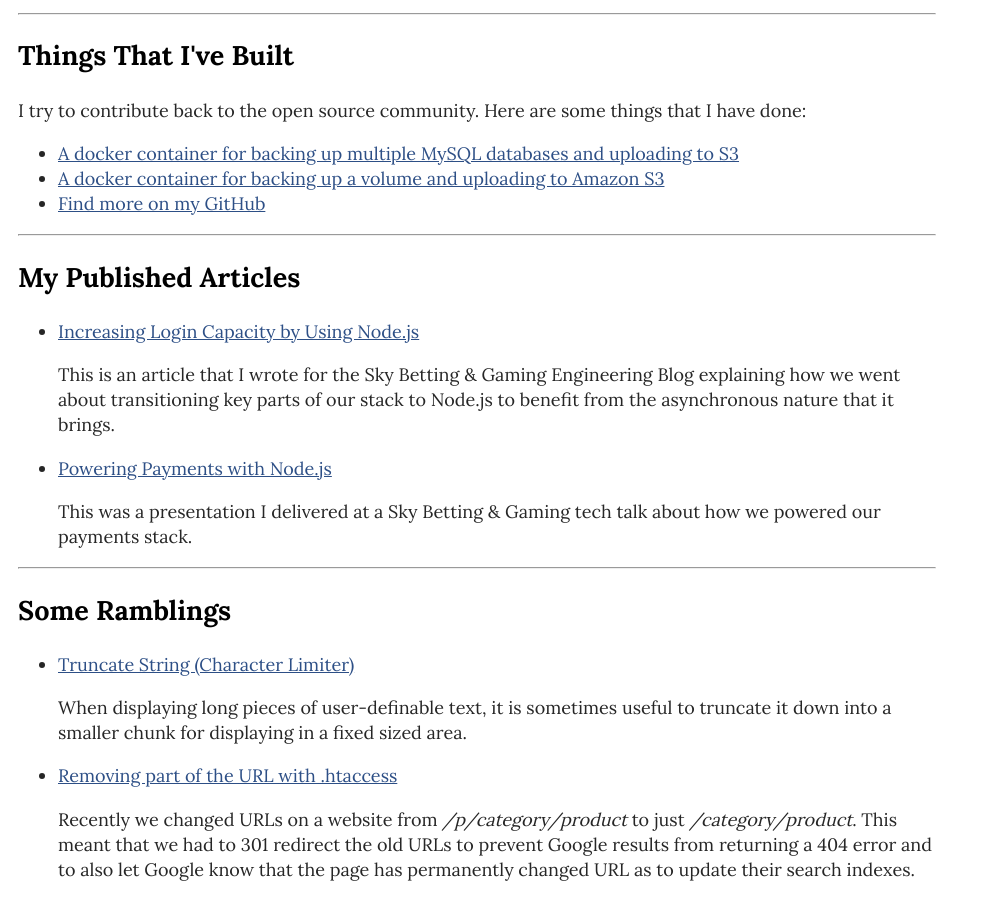
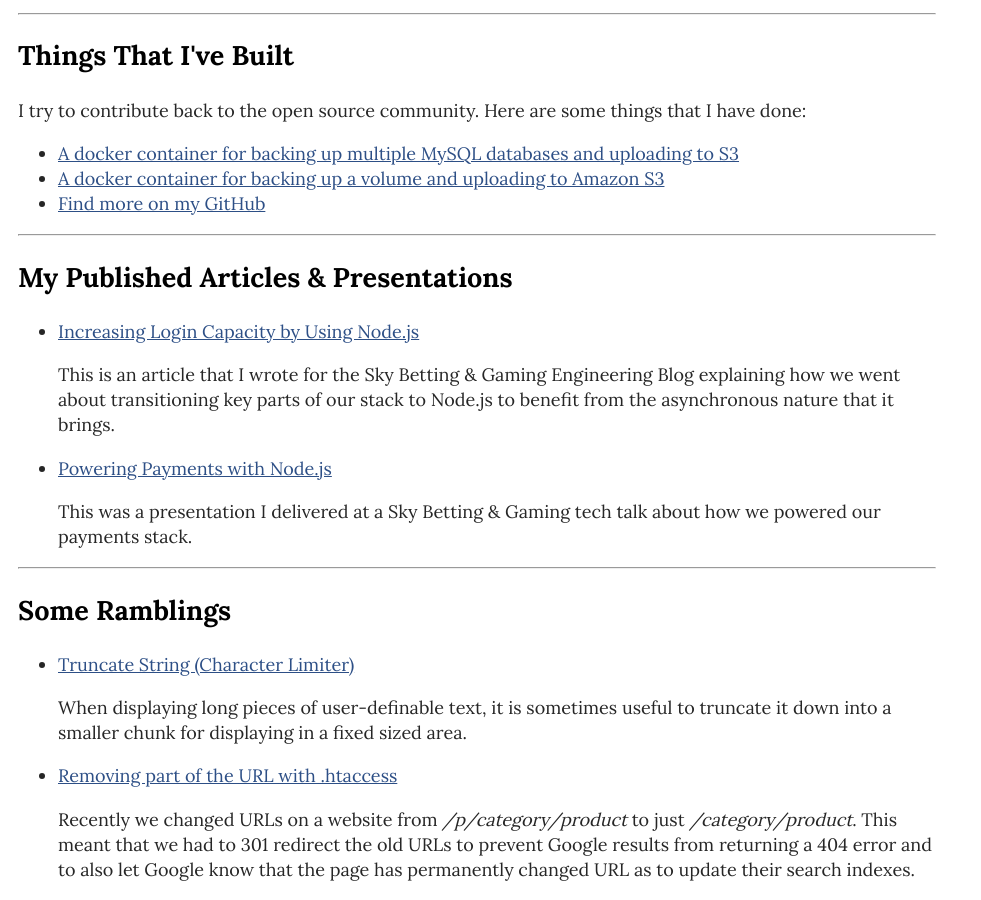
Before and after one commit to ThomasLomas/thomaslomas.github.io, a Jekyll site: the page built from index.html, in a window 1280 px wide and 900 px high, scrolled down 872 px. Shown: the whole window, without its empty margins (0-981 px from the left). Built offline with Jekyll 4.4.1, drawn with Linux system fonts in a browser that asks for light colours.

Commit message:
Update index.html

```diff
--- a/index.html
+++ b/index.html
@@ -32,7 +32,7 @@ layout: default
 
 <hr />
 
-<h2>My Published Articles</h2>
+<h2>My Published Articles &amp; Presentations</h2>
 <ul>
     <li>
         <a href="http://engineering.skybettingandgaming.com/2016/02/03/increasing-login-capcity-by-using-node-js/">Increasing Login Capacity by Using Node.js</a>
```
